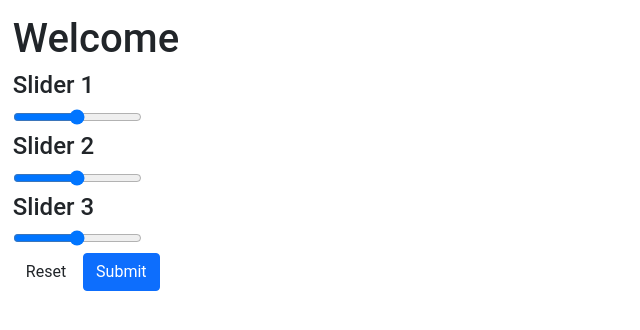
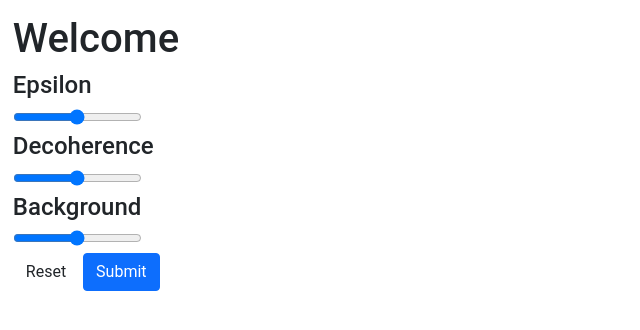
Before and after one commit to KwiatQIM/Flask-App, a Flask app: page / in a window 1280 px wide. Shown: the part 63-393 px from the top of the page, without its empty margins (0-640 px from the left). Run offline with Flask 2, Linux system fonts and the light colour scheme; some libraries are stand-ins or nearby versions.

Commit message:
changed slider names and ranges

```diff
--- a/app.py
+++ b/app.py
@@ -14,10 +14,10 @@ def index():
 # This is function grabs the values from the sliders on the previous page.
 @app.route("/test", methods=["POST"])
 def test():
-    slider_1_val = request.form["slide1"]
-    slider_2_val = request.form["slide2"]
-    slider_3_val = request.form["slide3"]
-    return slider_1_val
+    epsilon     = request.form["epsilon"]
+    decoherence = request.form["decoherence"]
+    background  = request.form["background"]
+    return background
 
 if __name__ == "__main__":
     app.run(debug=True)
--- a/templates/FrontPage.html
+++ b/templates/FrontPage.html
@@ -10,33 +10,33 @@
         <fieldset>
         <!--Slider 1 -->
             <div class="col-md-4">
-                <h4>Slider 1</h4>
+                <h4>Epsilon</h4>
             </div>
             <div class="col-md-8">
                 <div class="slidecontainer">
-                          <input type="range" min="0" max="100" value="50" class="slider" id="slide1" name="slide1">
+                          <input type="range" min="0" max="1000" value="500" class="slider" id="epsilon" name="epsilon">
                           <br>
                 </div>
             </div>
 
         <!--Slider 2 -->
             <div class="col-md-4">
-                <h4>Slider 2</h4>
+                <h4>Decoherence</h4>
             </div>
             <div class="col-md-8">
                 <div class="slidecontainer">
-                          <input type="range" min="0" max="100" value="50" class="slider" id="slide2" name="slide2">
+                          <input type="range" min="0" max="1000" value="500" class="slider" id="decoherence" name="decoherence">
                           <br>
                 </div>
             </div>
 
         <!--Slider 3 -->
         <div class="col-md-4">
-            <h4>Slider 3</h4>
+            <h4>Background</h4>
         </div>
         <div class="col-md-8">
             <div class="slidecontainer">
-                      <input type="range" min="0" max="100" value="50" class="slider" id="slide3" name="slide3">
+                      <input type="range" min="0" max="1000" value="500" class="slider" id="background" name="background">
                       <br>
             </div>
         </div>
```
